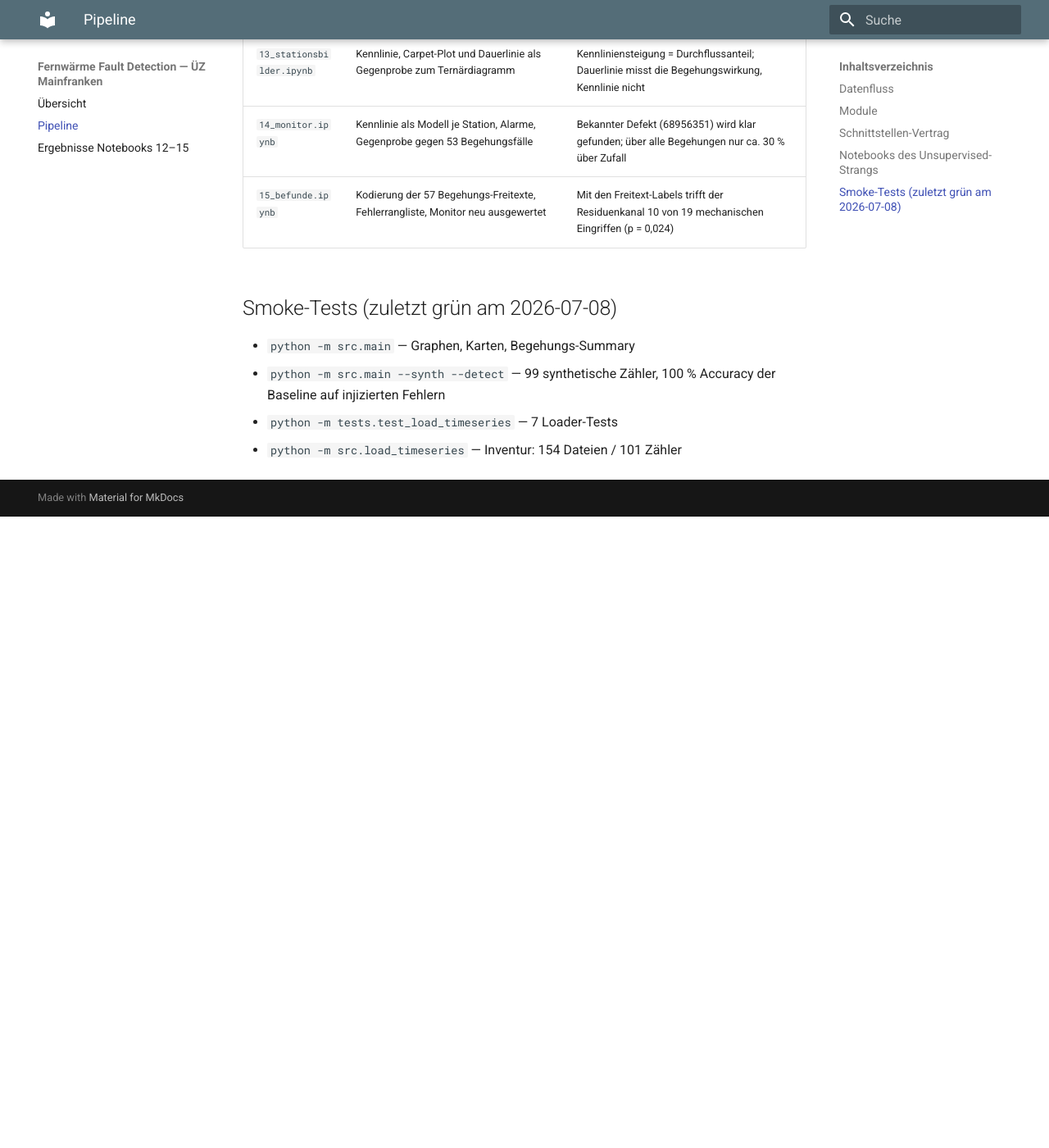
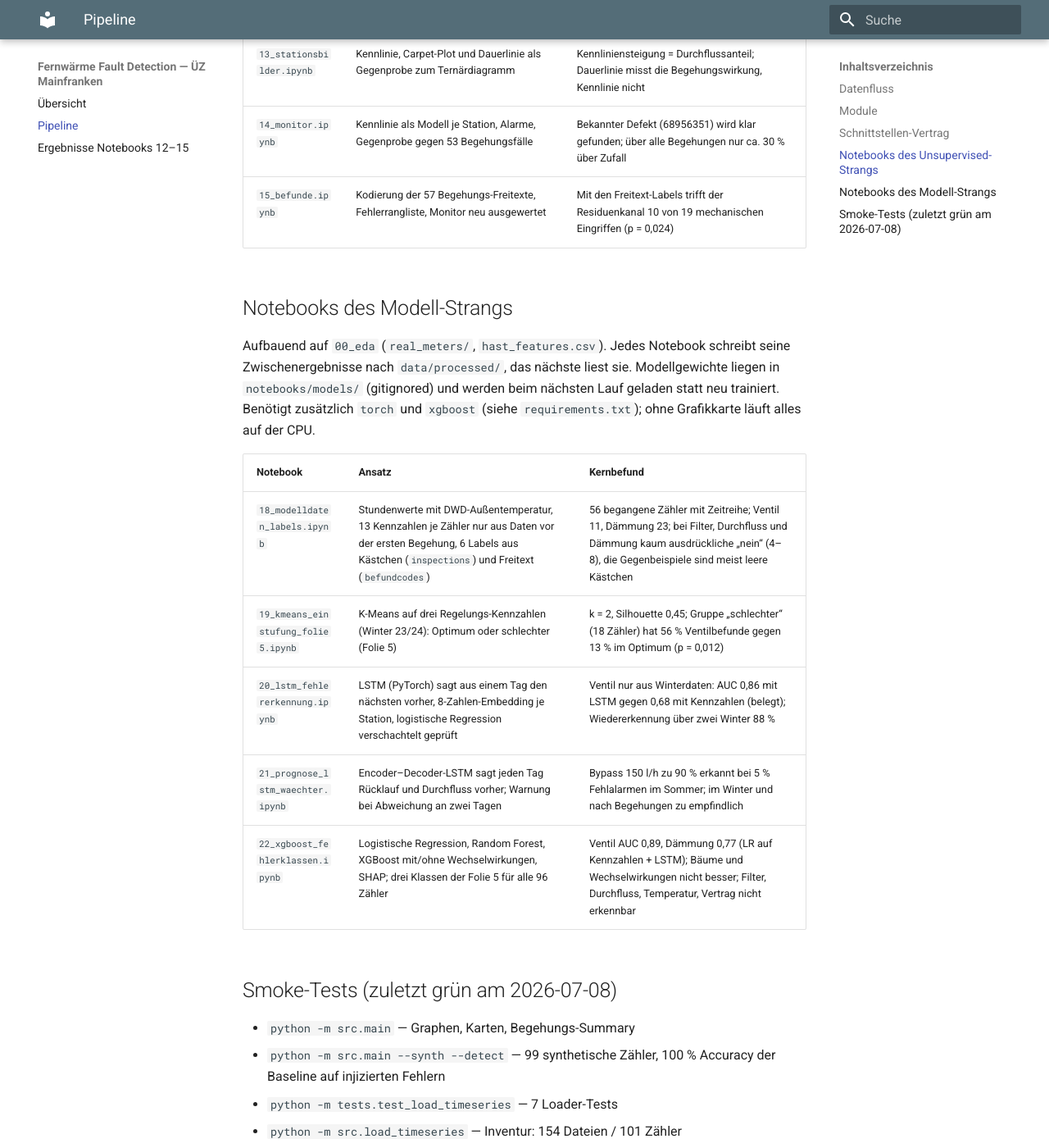
Before and after one commit to ivelinayna/projektseminar, an MkDocs documentation site: the page built from docs/pipeline.md, in a window 1280 px wide and 1400 px high, scrolled down 3307 px. Shown: the whole window at 82% size. Built offline with MkDocs 1.6.1 and Material for MkDocs 9.7.7, drawn with Linux system fonts in a browser that asks for light colours; before the commit the page ends 3937 px from its top, so only the background shows below that.

Commit message:
Modell-Strang: torch und xgboost in requirements, Pipeline-Doku und Changelog

```diff
--- a/docs/pipeline.md
+++ b/docs/pipeline.md
@@ -97,6 +97,22 @@ egal ob synthetische oder echte Daten anliegen.
 | `14_monitor.ipynb` | Kennlinie als Modell je Station, Alarme, Gegenprobe gegen 53 Begehungsfälle | Bekannter Defekt (68956351) wird klar gefunden; über alle Begehungen nur ca. 30 % über Zufall |
 | `15_befunde.ipynb` | Kodierung der 57 Begehungs-Freitexte, Fehlerrangliste, Monitor neu ausgewertet | Mit den Freitext-Labels trifft der Residuenkanal 10 von 19 mechanischen Eingriffen (p = 0,024) |
 
+## Notebooks des Modell-Strangs
+
+Aufbauend auf `00_eda` (`real_meters/`, `hast_features.csv`). Jedes Notebook
+schreibt seine Zwischenergebnisse nach `data/processed/`, das nächste liest sie.
+Modellgewichte liegen in `notebooks/models/` (gitignored) und werden beim
+nächsten Lauf geladen statt neu trainiert. Benötigt zusätzlich `torch` und
+`xgboost` (siehe `requirements.txt`); ohne Grafikkarte läuft alles auf der CPU.
+
+| Notebook | Ansatz | Kernbefund |
+|---|---|---|
+| `18_modelldaten_labels.ipynb` | Stundenwerte mit DWD-Außentemperatur, 13 Kennzahlen je Zähler nur aus Daten vor der ersten Begehung, 6 Labels aus Kästchen (`inspections`) und Freitext (`befundcodes`) | 56 begangene Zähler mit Zeitreihe; Ventil 11, Dämmung 23; bei Filter, Durchfluss und Dämmung kaum ausdrückliche „nein“ (4–8), die Gegenbeispiele sind meist leere Kästchen |
+| `19_kmeans_einstufung_folie5.ipynb` | K-Means auf drei Regelungs-Kennzahlen (Winter 23/24): Optimum oder schlechter (Folie 5) | k = 2, Silhouette 0,45; Gruppe „schlechter“ (18 Zähler) hat 56 % Ventilbefunde gegen 13 % im Optimum (p = 0,012) |
+| `20_lstm_fehlererkennung.ipynb` | LSTM (PyTorch) sagt aus einem Tag den nächsten vorher, 8-Zahlen-Embedding je Station, logistische Regression verschachtelt geprüft | Ventil nur aus Winterdaten: AUC 0,86 mit LSTM gegen 0,68 mit Kennzahlen (belegt); Wiedererkennung über zwei Winter 88 % |
+| `21_prognose_lstm_waechter.ipynb` | Encoder–Decoder-LSTM sagt jeden Tag Rücklauf und Durchfluss vorher; Warnung bei Abweichung an zwei Tagen | Bypass 150 l/h zu 90 % erkannt bei 5 % Fehlalarmen im Sommer; im Winter und nach Begehungen zu empfindlich |
+| `22_xgboost_fehlerklassen.ipynb` | Logistische Regression, Random Forest, XGBoost mit/ohne Wechselwirkungen, SHAP; drei Klassen der Folie 5 für alle 96 Zähler | Ventil AUC 0,89, Dämmung 0,77 (LR auf Kennzahlen + LSTM); Bäume und Wechselwirkungen nicht besser; Filter, Durchfluss, Temperatur, Vertrag nicht erkennbar |
+
 ## Smoke-Tests (zuletzt grün am 2026-07-08)
 
 - `python -m src.main` — Graphen, Karten, Begehungs-Summary
--- a/requirements.txt
+++ b/requirements.txt
@@ -17,3 +17,7 @@ plotly>=5.24
 # pyarrow 25 segfaultet beim Streamlit-Rerun (zweiter Script-Thread,
 # Arrow-Serialisierung); mit 21.x reproduzierbar stabil (2026-07-12).
 pyarrow<25
+# Modell-Notebooks 20 bis 22: LSTM (PyTorch) und Gradient Boosting (XGBoost).
+# PyTorch rechnet auf der Grafikkarte, wenn eine da ist, sonst auf der CPU.
+torch>=2.4
+xgboost>=2.1
```
Also changed, not shown: CHANGELOG.md (+21 -0 lines).
